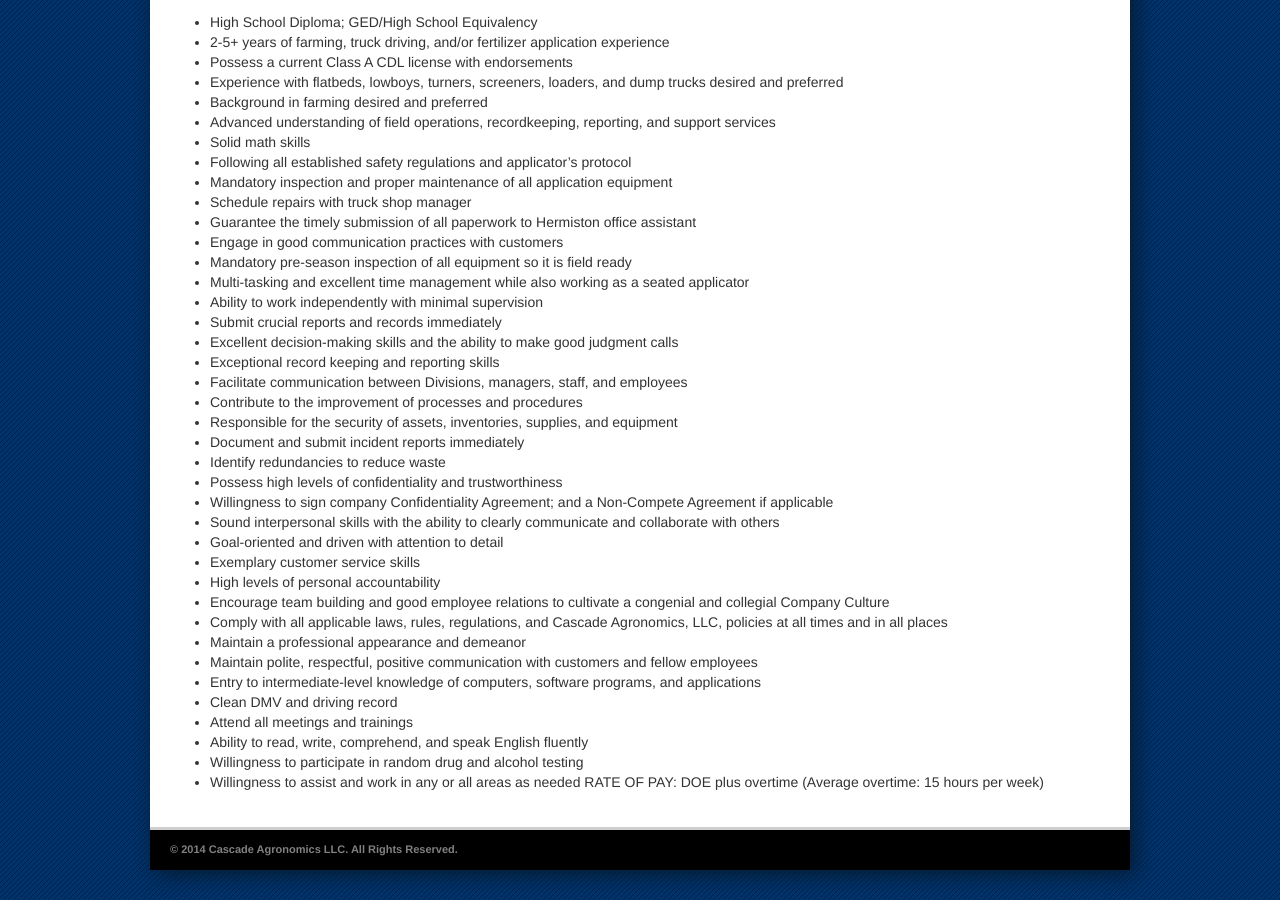
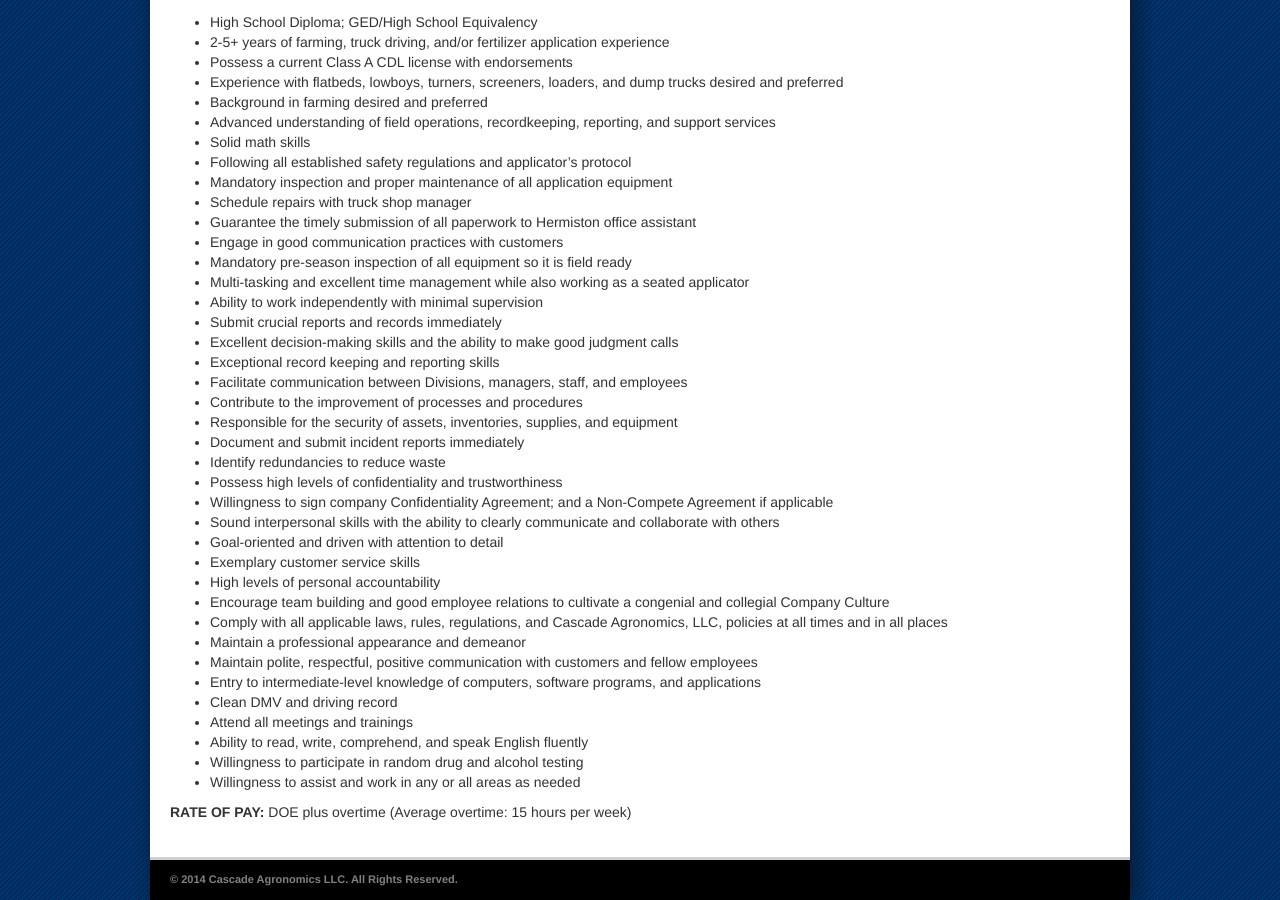
Before and after one commit to caadmin/cacareers, a Jekyll site: the page built from _posts/2014-04-10-ca-herm-fertilizer-operation-specialist.md, in a window 1280 px wide and 900 px high, scrolled down 607 px. Built offline with Jekyll 4.4.1, drawn with Linux system fonts in a browser that asks for light colours; nearby versions of some CDN libraries; Markdown is read by kramdown in place of the engine named in the settings.

```diff
--- a/_posts/2014-04-10-ca-herm-fertilizer-operation-specialist.md
+++ b/_posts/2014-04-10-ca-herm-fertilizer-operation-specialist.md
@@ -17,6 +17,7 @@ To engage in all facets of feedlot-to-field preparation of natural fertilizer pr
 The Fertilizer Operation Specialist plays an integral role in the success and profitability of the Company. He or she is a multi-faceted, multi-tasked, highly organized professional directly responsible for the timely preparation, loading, and transporting of natural fertilizer products for field application; and, using a lowboy to move equipment from location to location.
 
 **The following** **qualifications** **and abilities** **are needed to be considered for this position:**
+
 - High School Diploma; GED/High School Equivalency
 - 2-5+ years of farming, truck driving, and/or fertilizer application experience
 - Possess a current Class A CDL license with endorsements
@@ -56,4 +57,5 @@ The Fertilizer Operation Specialist plays an integral role in the success and pr
 - Ability to read, write, comprehend, and speak English fluently
 - Willingness to participate in random drug and alcohol testing
 - Willingness to assist and work in any or all areas as needed
-RATE OF PAY: DOE plus overtime (Average overtime: 15 hours per week)
+
+**RATE OF PAY:** DOE plus overtime (Average overtime: 15 hours per week)
```
